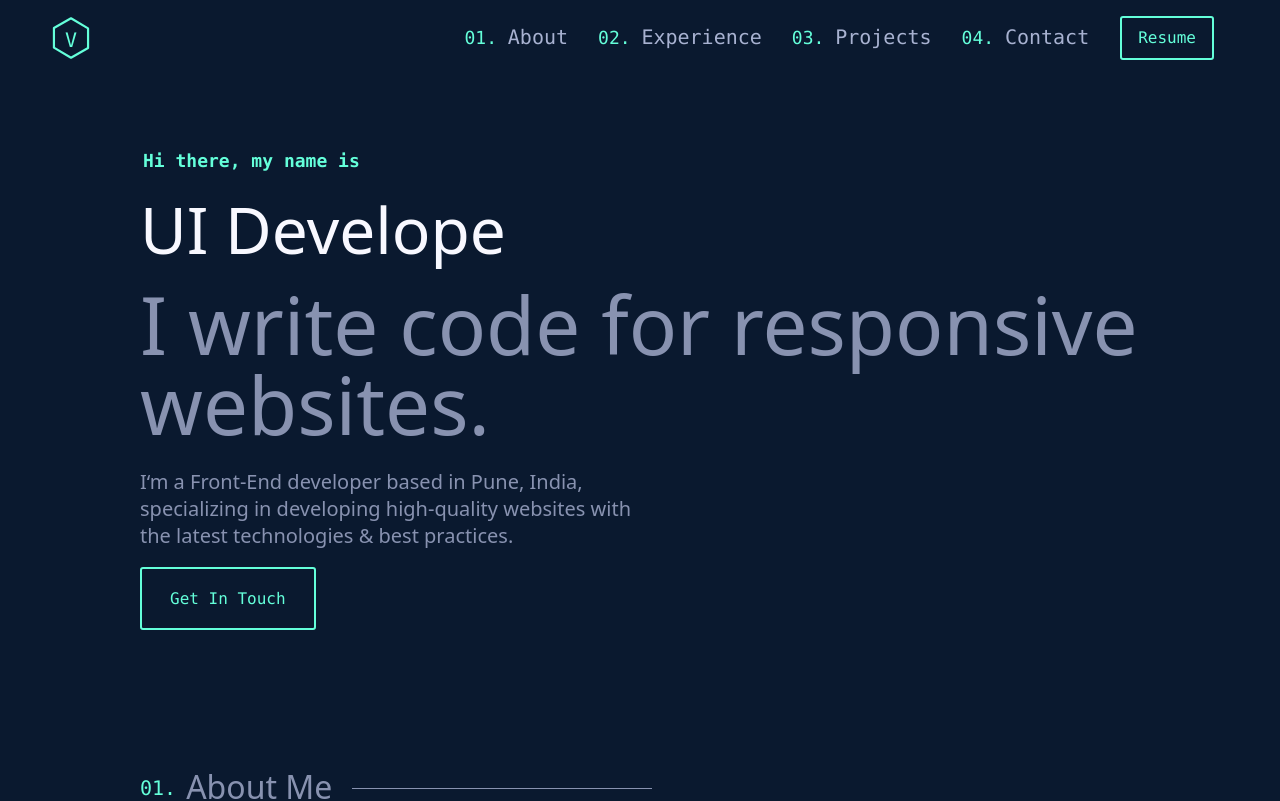
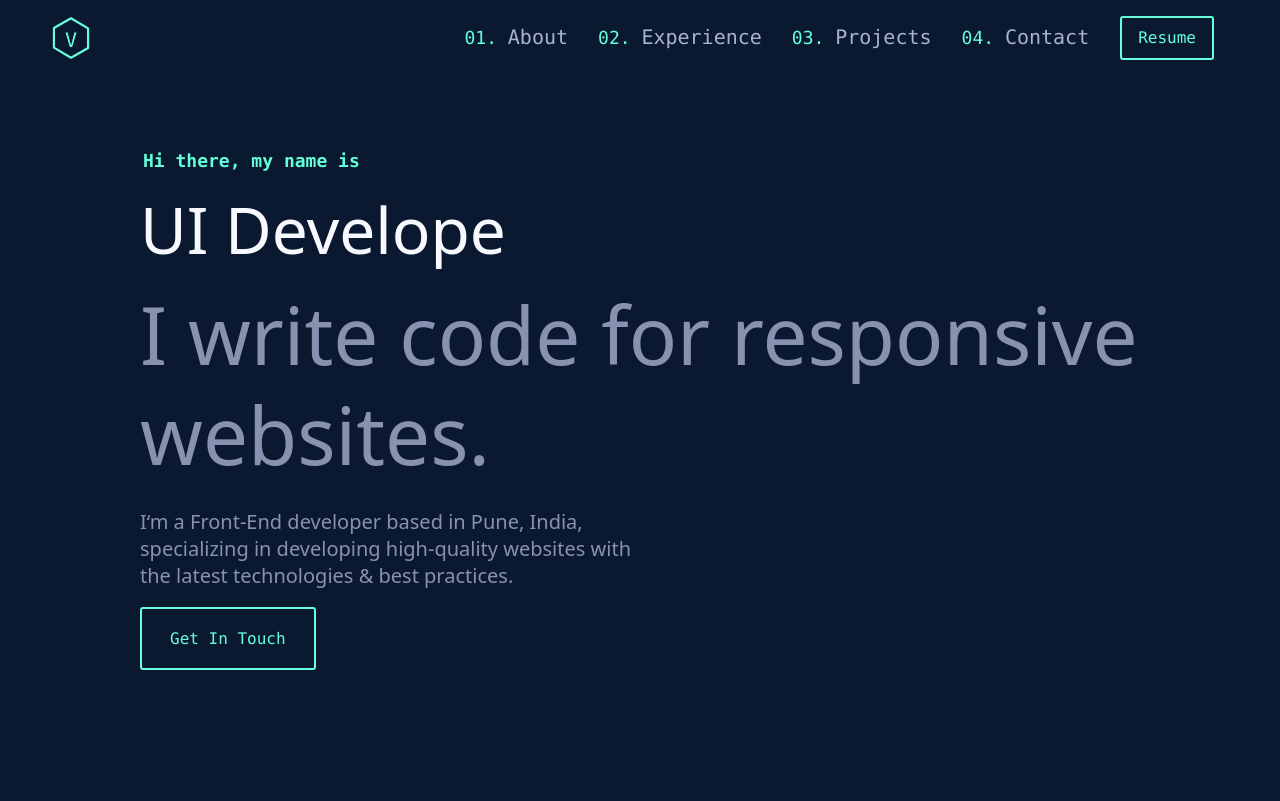
Before and after one commit to Vipul-26/portfolio, a Next.js app: page / in a window 1280 px wide. Shown: the top 801 px of the page. Built offline with nearby package versions, Linux system fonts and the light colour scheme.

Commit message:
css changes

```diff
--- a/components/Hero/hero.module.css
+++ b/components/Hero/hero.module.css
@@ -8,7 +8,7 @@
 
 .subtitle {
     font-size: 80px;
-    line-height: 1;
+    line-height: 1.25;
     color: var(--tertiary-color);
 }
 
```
